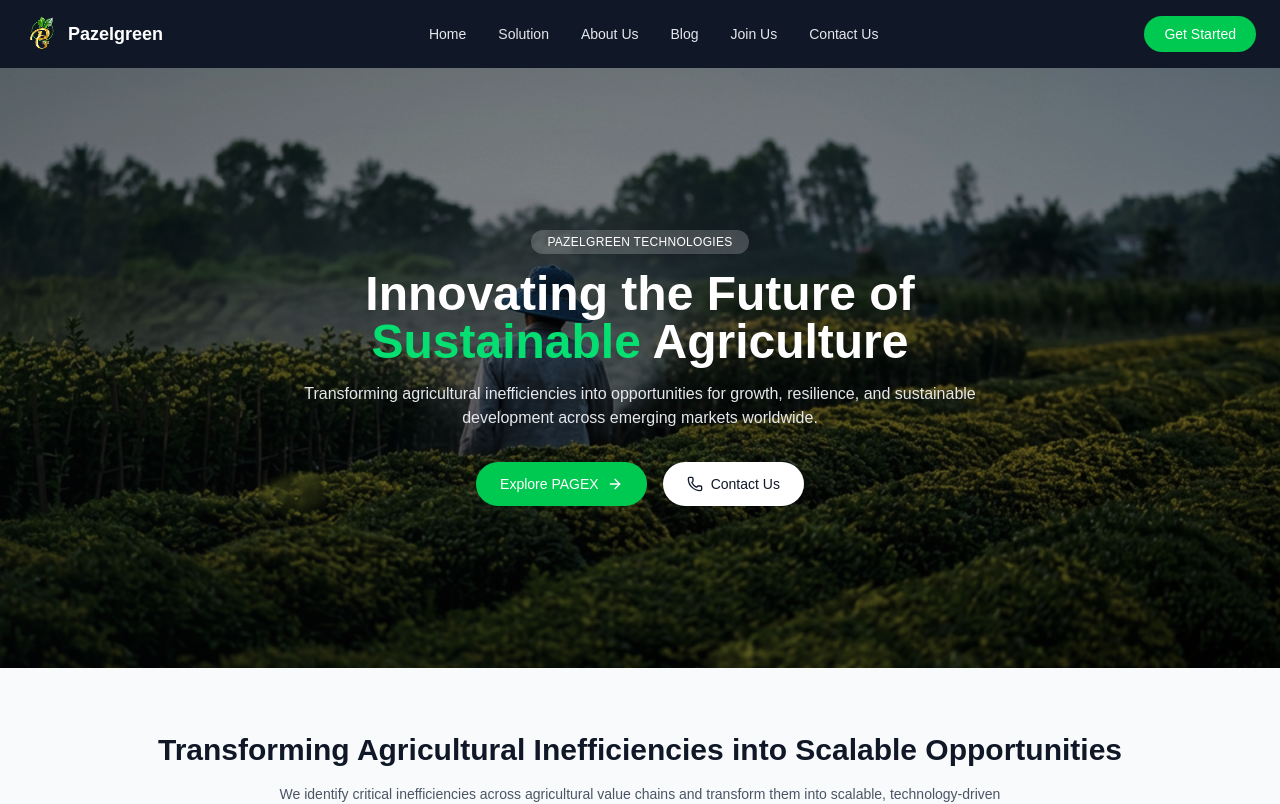
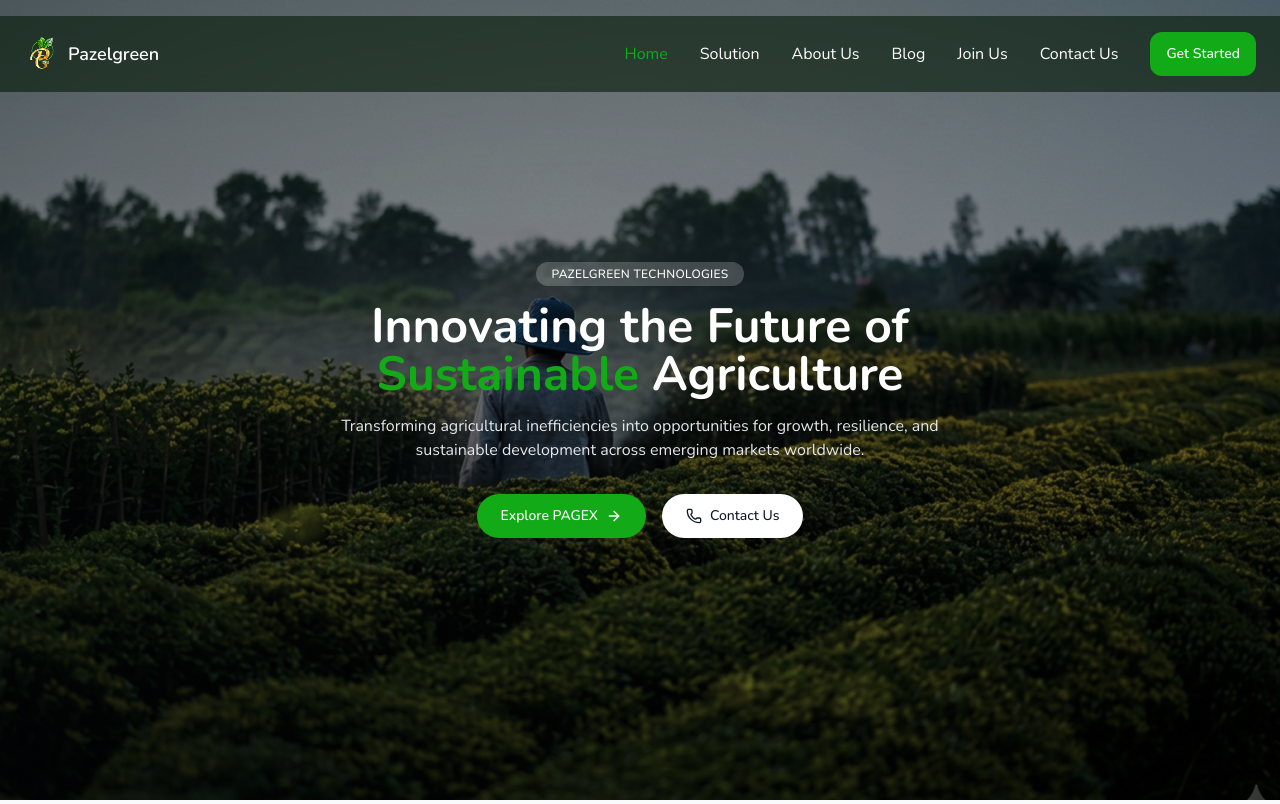
Before and after one commit to Pazelgreen-Technologies-Limited/pazelgreen-website, a Next.js app: page / in a window 1280 px wide. Shown: the top 804 px of the page. Built offline with nearby package versions, Linux system fonts and the light colour scheme.

Commit message:
fix navbar & font

```diff
--- a/app/_components/Hero.tsx
+++ b/app/_components/Hero.tsx
@@ -4,7 +4,7 @@
 
 export default function Hero() {
   return (
-    <section className="relative h-[600px] w-full overflow-hidden">
+    <section className="relative h-screen w-full overflow-hidden">
       {/* Background image */}
       <Image
         src="/hero-bg.jpg"
@@ -24,7 +24,7 @@
 
         <h1 className="max-w-3xl text-4xl font-bold text-white md:text-5xl">
           Innovating the Future of{" "}
-          <span className="text-green-400">Sustainable</span> Agriculture
+          <span className="text-brand">Sustainable</span> Agriculture
         </h1>
 
         <p className="mt-4 max-w-2xl text-sm text-gray-200 md:text-base">
@@ -37,7 +37,7 @@
         <div className="mt-8 flex flex-col gap-4 sm:flex-row">
           <Link
             href="/pagex"
-            className="flex items-center gap-2 rounded-full bg-green-500 px-6 py-3 text-sm font-medium text-white hover:bg-green-600"
+            className="flex items-center gap-2 rounded-full bg-brand px-6 py-3 text-sm font-medium text-white hover:bg-brand-dark"
           >
             Explore PAGEX <ArrowRight size={16} />
           </Link>
--- a/app/globals.css
+++ b/app/globals.css
@@ -5,26 +5,26 @@
   --foreground: #171717;
 }
 
-@theme inline {
+@theme {
   --color-background: var(--background);
   --color-foreground: var(--foreground);
-  --font-sans: var(--font-geist-sans);
+  --font-sans: var(--font-nunito), sans-serif;
   --font-mono: var(--font-geist-mono);
-  --color-brand: #379E23;
-  --color-brand-dark: #2d811c;
+  --color-brand: #12ab17;
+  --color-brand-dark: #379e23;
   --color-dark-bg: #0a0a0a;
   --color-dark-card: #171717;
+  --color-navbar: #041a0899;
 }
 
-@media (prefers-color-scheme: dark) {
+/* @media (prefers-color-scheme: dark) {
   :root {
     --background: #0a0a0a;
     --foreground: #ededed;
   }
-}
+} */
 
 body {
   background: var(--background);
   color: var(--foreground);
-  font-family: Arial, Helvetica, sans-serif;
 }
--- a/app/layout.tsx
+++ b/app/layout.tsx
@@ -2,6 +2,13 @@
 import "./globals.css";
 import Navbar from "@/components/Navbar";
 import Footer from "@/components/Footer";
+import { Nunito } from "next/font/google";
+
+const nunito = Nunito({
+  subsets: ["latin"],
+  variable: "--font-nunito",
+  display: "swap",
+});
 
 export const metadata: Metadata = {
   title: "Pazelgreen Technologies",
@@ -14,7 +21,7 @@
   children: React.ReactNode;
 }>) {
   return (
-    <html lang="en">
+    <html lang="en" className={`${nunito.variable}`}>
       <body>
         {/* Shared across all pages */}
         <Navbar />
--- a/components/Navbar.tsx
+++ b/components/Navbar.tsx
@@ -1,5 +1,9 @@
+"use client";
+
 import Image from "next/image";
 import Link from "next/link";
+import { usePathname } from "next/navigation";
+
 // Nav links shown on desktop
 const navLinks = [
   { label: "Home", href: "/" },
@@ -11,37 +15,53 @@
 ];
 
 export default function Navbar() {
+  const pathname = usePathname();
+
   return (
-    <header className="w-full bg-gray-900 px-6 py-4">
+    <header className="fixed top-0 w-full mt-4 z-50 text-white font-sans">
+      <div className="bg-navbar px-6 py-4 backdrop-blur-md">
         <nav className="mx-auto flex max-w-7xl items-center justify-between">
           {/* Logo + brand name */}
           <Link href="/" className="flex items-center gap-2">
-          <Image src="/logo.png" alt="Pazelgreen logo" width={36} height={36} />
-          <span className="text-lg font-semibold text-white">Pazelgreen</span>
+            <Image
+              src="/logo.png"
+              alt="Pazelgreen logo"
+              width={36}
+              height={36}
+            />
+            <span className="text-lg font-semibold">Pazelgreen</span>
           </Link>
 
           {/* Center nav links */}
           <ul className="hidden items-center gap-8 md:flex">
-          {navLinks.map((link) => (
+            {navLinks.map((link) => {
+              const isActive = pathname === link.href;
+
+              return (
                 <li key={link.label}>
                   <Link
                     href={link.href}
-                className="text-sm text-gray-200 transition-colors hover:text-green-400"
+                    className={`text-base font-normal transition-colors ${
+                      isActive
+                        ? "text-brand"
+                        : "text-white hover:text-brand-dark"
+                    }`}
                   >
                     {link.label}
                   </Link>
                 </li>
-          ))}
-        </ul>
-
+              );
+            })}
             {/* CTA button */}
             <Link
               href="/get-started"
-          className="rounded-full bg-green-500 px-5 py-2 text-sm font-medium text-white transition-colors hover:bg-green-600"
+              className="rounded-xl bg-brand px-4 py-3 text-sm font-medium transition-colors hover:bg-brand-dark"
             >
               Get Started
             </Link>
+          </ul>
         </nav>
+      </div>
     </header>
   );
 }
```
Lines whose indentation alone changed are shown as unchanged.
